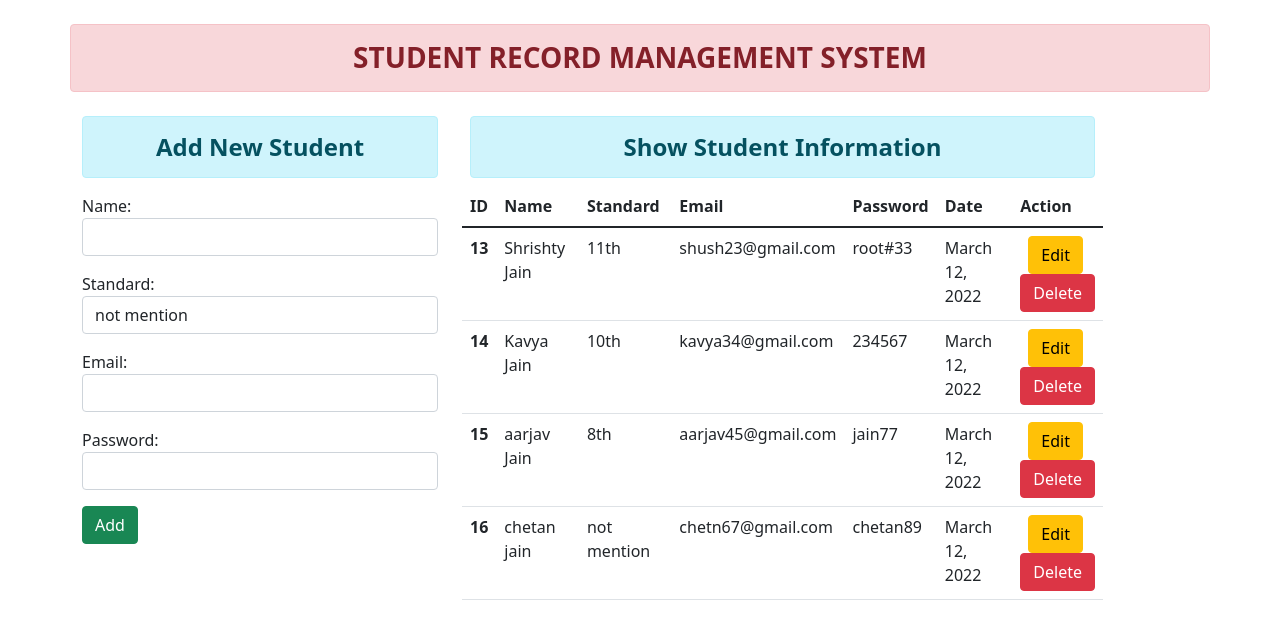
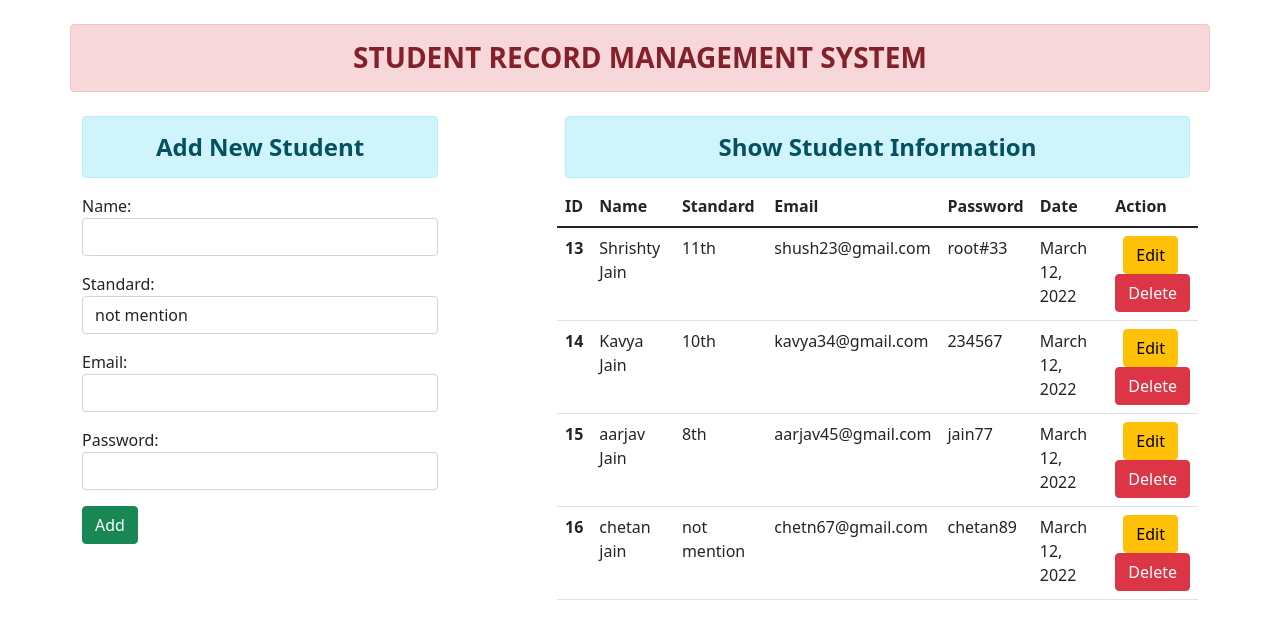
Before and after one commit to shrishty2510/Student-Record-Application, a Django app: page / in a window 1280 px wide. Shown: the top 639 px of the page. Run offline with Django 3.2, Linux system fonts and the light colour scheme; data comes from the database, SQL or seed files in the repository.

Commit message:
Update home.html

```diff
--- a/core/templates/core/home.html
+++ b/core/templates/core/home.html
@@ -34,7 +34,7 @@
 
             </div>
 
-            <div class="col-sm-7 offest-1 ">
+            <div class="col-sm-7 offset-1">
                 <h4 class='alert alert-info text-center m-2'><b>Show Student Information</b></h4>
                 {% if stu %}
                 <table class="table table-hover">
```
